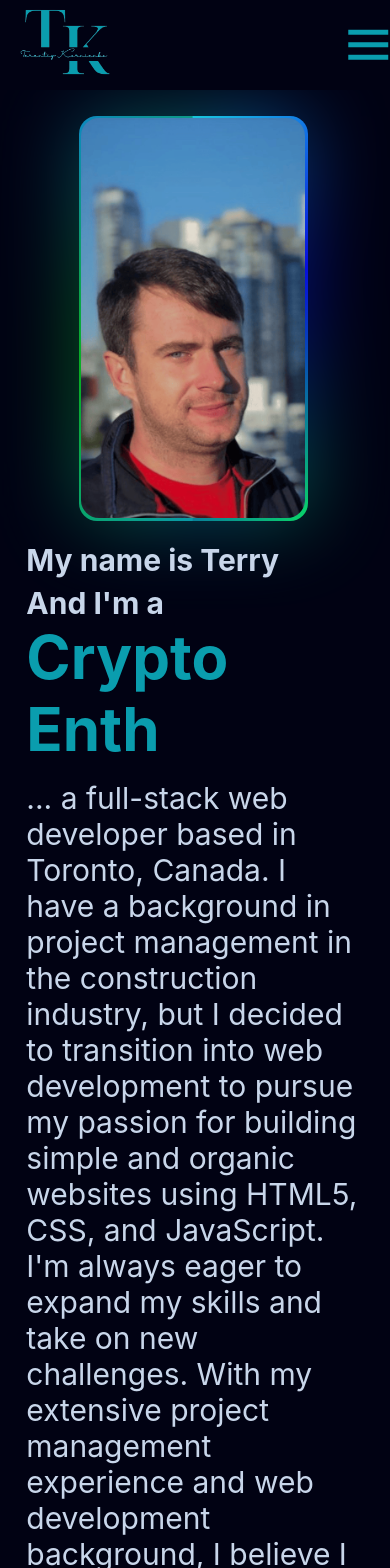
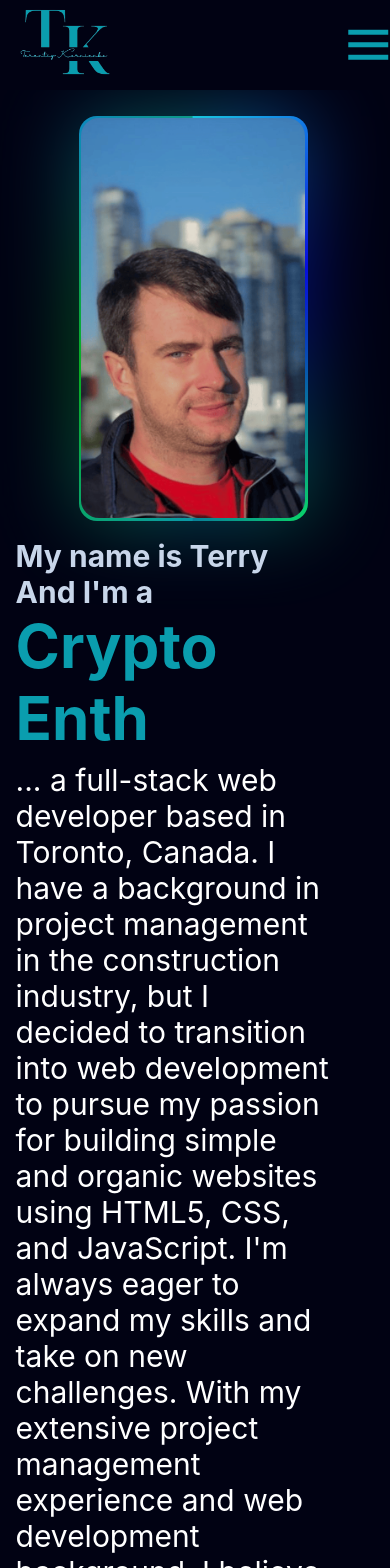
Before and after one commit to TerryKor/Terry-s-Portfolio-with-REACT, a React (Create React App) app: page / in a window 390 px wide. Shown: the top 1568 px of the page. Built offline with nearby package versions, Linux system fonts and the light colour scheme.

Commit message:
finished responsive design for about me page, fixing responsive design for portfolio page

```diff
--- a/src/components/Navigation.css
+++ b/src/components/Navigation.css
@@ -157,7 +157,7 @@ header > i {
     top: 80px;
     width: inherit;
     background-color: #000003;
-    z-index: 10;
+    z-index: 100;
     box-shadow: 0px 9px 15px 0px rgba(10, 157, 174, 0.71);
   }
 
--- a/src/components/Projects.css
+++ b/src/components/Projects.css
@@ -86,4 +86,25 @@
     height: 22vh;
     /* overflow: hidden; */
   }
+
 }
+
+@media only screen and (max-width: 320px) {
+  .card {
+    width: 100vw;
+    height: 15vh;
+    padding-top: 0;
+  }
+  .content h3{
+    margin: 0;
+  }
+.projectTitle{
+  font-size: 10px;
+  margin: 0;
+  padding: 0;
+}
+.projectSubtitle{
+  font-size: 10px;
+}
+
+}
--- a/src/pages/About.css
+++ b/src/pages/About.css
@@ -106,7 +106,47 @@ span {
   filter: blur(40px);
   opacity: 0.5;
 }
+@media only screen and (width: 2560px){
+  .myBlock{
+    width: 25vw;
+  }
+}
 
+@media only screen and (max-width: 1440px) {
+.myBlock{
+  width: 11vw;
+}
+.leftSideData{
+  width: 85%;
+  margin-right: 40px;
+}
+}
+
+
+@media only screen and (max-width: 1024px) {
+
+  .aboutMe{
+    padding: 0;
+  }
+  .sectionAboutMe{
+    margin: 0;
+  }
+  .myBlock{
+    width: 20vw;
+  }
+
+  .leftSideData{
+    width: 85%;
+  }
+
+
+
+
+}
+
+.contentAboutMe{
+  color: white;
+}
 @media only screen and (max-width: 768px) {
   .sectionAboutMe {
     flex-direction: column-reverse
@@ -115,7 +155,9 @@ span {
     width: 12rem;
     margin: 20px 0;
   }
-  .aboutMe {
+
+
+  .contentAboutMe {
 
     font-size: 30px;
   }
--- a/src/pages/About.js
+++ b/src/pages/About.js
@@ -5,7 +5,7 @@ import { TypeAnimation } from "react-type-animation";
 function About() {
   return (
     <div className="sectionAboutMe">
-      <div>
+      <div className="leftSideData">
         <h2 className="aboutMe">My name is Terry</h2>
         {/* Displaying the dynamic typed text */}
         <h1 className="aboutMe">
@@ -29,7 +29,7 @@ function About() {
             style={{ fontSize: "2em", display: "inline-block" }}
           />
         </h1>
-        <p className="aboutMe">
+        <p className="contentAboutMe">
           ... a full-stack web developer based in Toronto, Canada. I have a
           background in project management in the construction industry, but I
           decided to transition into web development to pursue my passion for
```
